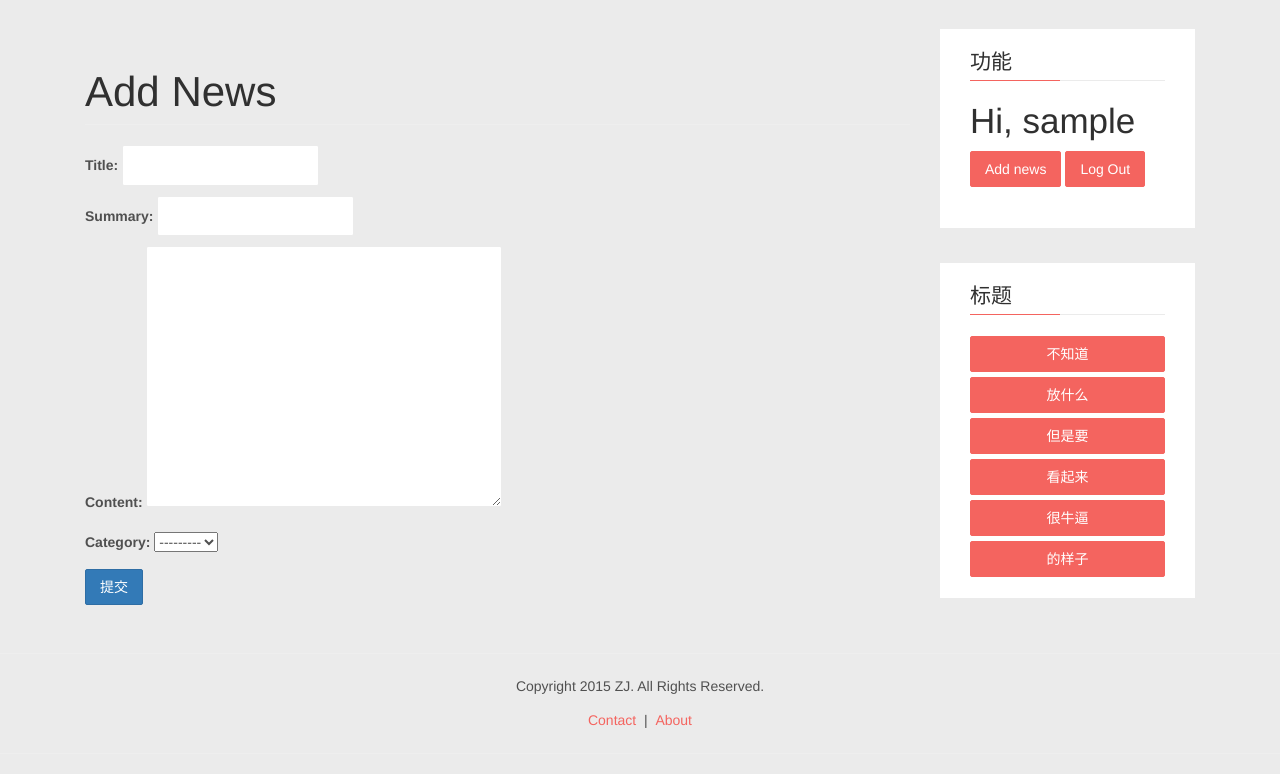
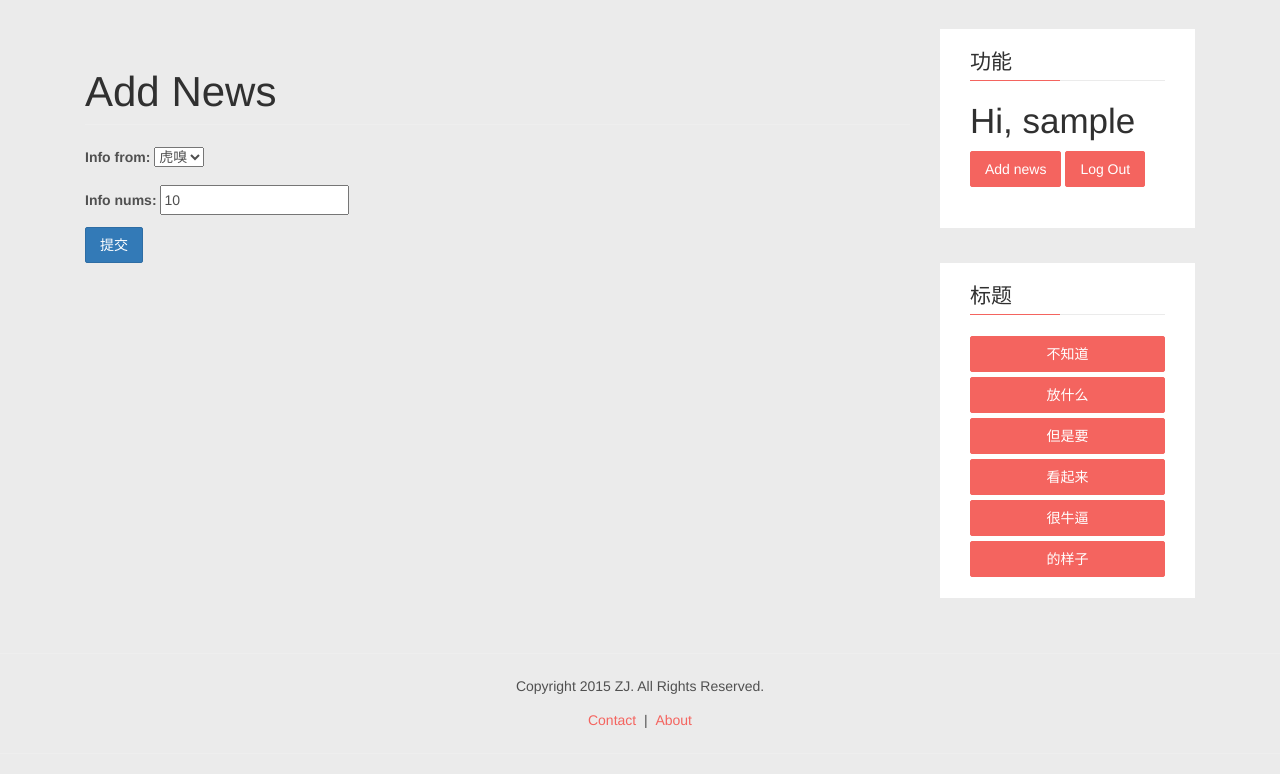
Before and after one commit to JZ10UJS/djangoweb_on_sae, a Django app: a page that uses news/templates/news/add_news.html in a window 1280 px wide. Shown: the part 51-825 px from the top of the page. Run offline with Django 3.2, Linux system fonts and the light colour scheme; the visitor is signed in with stand-in values (Sample User, id 1); data that the repository does not hold is empty; some libraries are stand-ins or nearby versions.

Commit message:
添加前端自主抓取news

```diff
--- a/news/forms.py
+++ b/news/forms.py
@@ -6,10 +6,13 @@ from django.utils.translation import ugettext_lazy as _
 import re
 
 
-class AddPageForm(forms.ModelForm):
-    class Meta:
-        model = News
-        exclude = ('pub_date', 'update_date','views','author')
+class AddPageForm(forms.Form):
+    CHOICE = (
+        ('HX', u'虎嗅'),
+    )
+    info_from = forms.ChoiceField(choices=CHOICE)
+    info_nums = forms.IntegerField(initial=10)
+
 
 
 class RegisterForm(forms.ModelForm):
--- a/news/news_spider.py
+++ b/news/news_spider.py
@@ -25,9 +25,10 @@ AUTH = ('root', 'zhangjie123')
 
 
 class HomePageHander(object):
-    def __init__(self, base_url, queue):
+    def __init__(self, base_url, queue, nums):
         self.url = base_url
         self.queue = queue
+        self.nums = nums
 
     def get_data(self):
         print 'start run'
@@ -41,7 +42,7 @@ class HomePageHander(object):
             print'get home page success!'
             soup = BS(rsp.text)
             div_tags = soup.findAll('div', attrs={'class': 'mob-ctt'})
-            map(self.queue.put, div_tags[:10])
+            map(self.queue.put, div_tags[:self.nums])
 
             for i in range(5):
                 a = DetailHander(self.queue, datas)
@@ -85,9 +86,9 @@ class DetailHander(threading.Thread):
             self.queue.task_done()
 
 
-def main():
+def main(url, nums=10):
     queue = Queue()
-    t = HomePageHander(urls[0], queue)
+    t = HomePageHander(urls[0], queue, nums)
     datas = t.get_data()
     print 'datas get success!'
 
@@ -117,4 +118,4 @@ def main():
 
 
 if __name__ == '__main__':
-    main()
+    main(url)
--- a/news/templates/news/add_news.html
+++ b/news/templates/news/add_news.html
@@ -5,6 +5,14 @@
 <form method='post'>
     {% csrf_token %}
     {{ form.as_p }}
-    <button type='submit' class='btn btn-primary'>提交</button>
+    <button id='click-btn' type='submit' class='btn btn-primary'>提交</button>
 </form>
+
+<script>
+    $(document).ready(function(){
+      $("#click-btn").click(function(){
+        alert('请等待10s.');
+      });
+    });
+</script>
 {% endblock %}
--- a/news/views.py
+++ b/news/views.py
@@ -13,6 +13,7 @@ from news.bing_search import run_query
 from news.models import *
 from news.forms import *
 from news.serializers import *
+from news.news_spider import main as spider_main
 
 
 def home(req):
@@ -64,9 +65,9 @@ def add_news(req):
     if req.method == 'POST':
         form = AddPageForm(req.POST)
         if form.is_valid():
-            news = form.save(commit=False)
-            news.author = req.user
-            news.save()
+            website = form.cleaned_data.get('info_from')
+            info_nums = form.cleaned_data.get('info_nums')
+            spider_main(website, info_nums)
             return HttpResponseRedirect(reverse('home'))
     else:
         form = AddPageForm()
```
Also changed, not shown: 1 other file.
